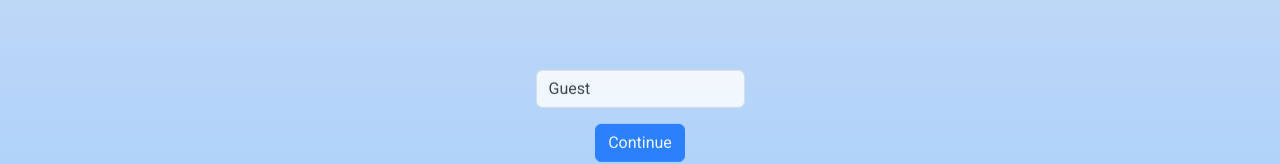
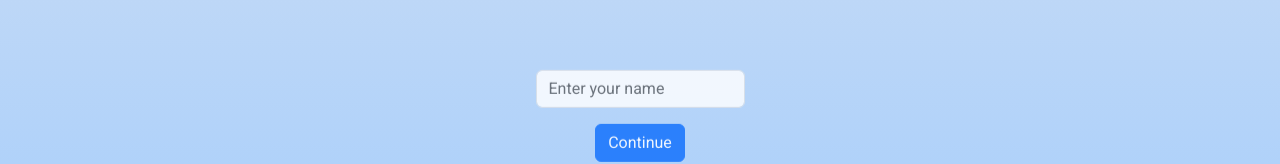
Before and after one commit to anantraghuvanshi/monthly-inhand-salary-calculator, an Angular app: page / in a window 1280 px wide. Shown: the part 273-437 px from the top of the page. Built offline with nearby package versions, Linux system fonts and the light colour scheme.

Commit message:
validation added for welcome page input

```diff
--- a/src/app/welcome-page/welcome-page.component.ts
+++ b/src/app/welcome-page/welcome-page.component.ts
@@ -1,4 +1,5 @@
 import { Component, OnInit } from '@angular/core';
+import { FormBuilder, Validators } from '@angular/forms';
 import { Router } from '@angular/router';
 
 @Component({
@@ -7,12 +8,16 @@ import { Router } from '@angular/router';
   styleUrls: ['./welcome-page.component.css'],
 })
 export class WelcomeComponent implements OnInit {
-  userName: string = '';
+  userNameForm = this.fb.group({
+    userName: ['', [Validators.required, Validators.pattern('^[a-zA-Z]*$')]],
+  });
 
-  constructor(private router: Router) {}
+  constructor(private router: Router, private fb: FormBuilder) {}
 
   ngOnInit() {
-    this.userName = localStorage.getItem('userName') || 'Guest';
+    let userName = localStorage.getItem('userName') || 'Guest';
+    this.userNameForm.patchValue({ userName });
+
     setTimeout(() => {
       document.getElementById('userInput')?.classList.add('visible');
     }, 2000);
@@ -23,7 +28,9 @@ export class WelcomeComponent implements OnInit {
   }
 
   goToSalaryCalculator() {
-    localStorage.setItem('userName', this.userName);
+    let userName = this.userNameForm.get('userName')?.value || '';
+    userName = userName.charAt(0).toUpperCase() + userName.slice(1);
+    localStorage.setItem('userName', userName);
     this.router.navigate(['salary-calculator']);
   }
 }
```
